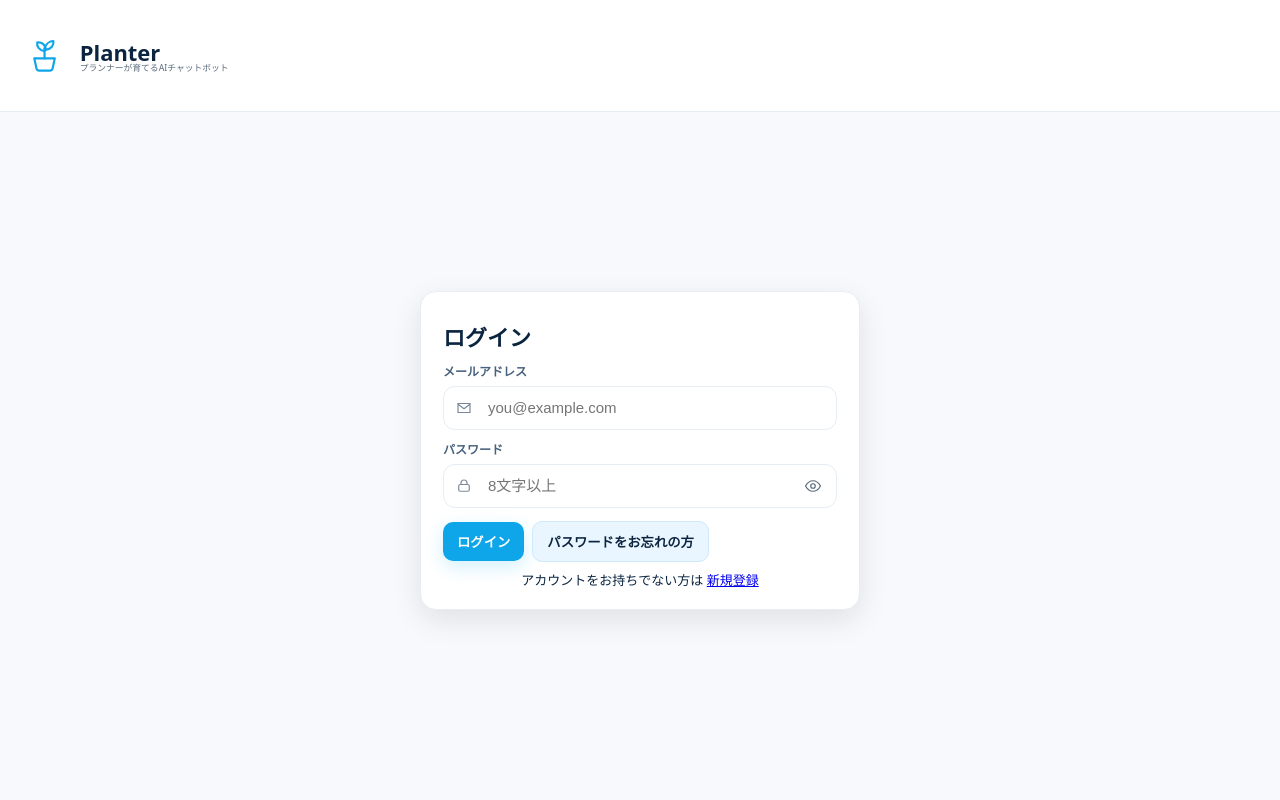
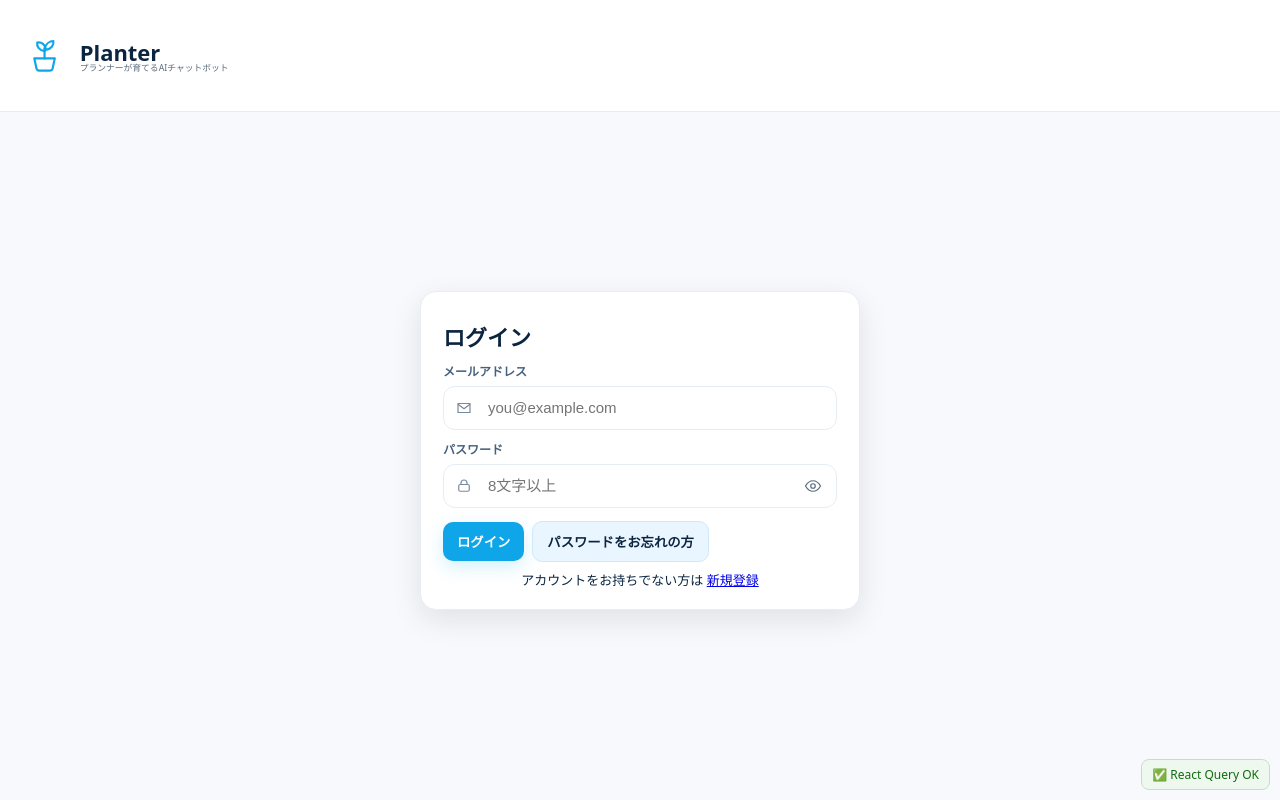
Before and after one commit to m-ota618/shachoai, a React (Vite) app: page /login in a window 1280 px wide. Built offline with nearby package versions, Linux system fonts and the light colour scheme; no server answers.

Commit message:
feat: 管理画面

```diff
--- a/package.json
+++ b/package.json
@@ -11,6 +11,8 @@
   },
   "dependencies": {
     "@supabase/supabase-js": "^2.57.4",
+    "@tanstack/react-query": "^5.90.2",
+    "idb-keyval": "^6.2.2",
     "lucide-react": "^0.344.0",
     "react": "^18.3.1",
     "react-dom": "^18.3.1",
--- a/src/main.tsx
+++ b/src/main.tsx
@@ -2,9 +2,27 @@
 import React from "react";
 import { createRoot } from "react-dom/client";
 import { BrowserRouter } from "react-router-dom";
-import Router from "./router.tsx";
-import ErrorBoundary from "./ErrorBoundary.tsx";
+import Router from "./router";
+import ErrorBoundary from "./ErrorBoundary";
 import "./index.css";
+
+/* === TanStack Query === */
+import {
+  QueryClient,
+  QueryClientProvider,
+  useQueryClient, // ★ 追加：Beacon 用
+} from "@tanstack/react-query";
+// import { ReactQueryDevtools } from "@tanstack/react-query-devtools";
+
+const queryClient = new QueryClient({
+  defaultOptions: {
+    queries: {
+      retry: 1,                   // まずは控えめ
+      refetchOnWindowFocus: false, // 予期せぬ再フェッチを抑止
+      staleTime: 0,
+    },
+  },
+});
 
 /* ★ ヘッダ影の強弱をスクロールで切替える */
 function ChromeFX() {
@@ -23,14 +41,46 @@ function ChromeFX() {
   return null;
 }
 
+/* ★ Provider 配線確認用（後で削除OK） */
+function QueryBeacon() {
+  const qc = useQueryClient();
+  React.useEffect(() => {
+    console.info("[RQ] QueryClient ready:", !!qc);
+  }, [qc]);
+  return (
+    <div
+      style={{
+        position: "fixed",
+        right: 10,
+        bottom: 10,
+        padding: "6px 10px",
+        borderRadius: 8,
+        background: "#eef8ee",
+        color: "#126b12",
+        border: "1px solid #bfe3bf",
+        fontSize: 12,
+        zIndex: 9999,
+      }}
+      aria-label="React Query 接続状態"
+    >
+      ✅ React Query OK
+    </div>
+  );
+}
+
 createRoot(document.getElementById("root")!).render(
   <React.StrictMode>
+    <QueryClientProvider client={queryClient}>
       <ErrorBoundary>
         {/* ★ 影コントローラを全ページで有効化 */}
         <ChromeFX />
         <BrowserRouter>
           <Router />
         </BrowserRouter>
+        {/* ★ 一時的な可視ビーコン（OKになったら削除可） */}
+        <QueryBeacon />
       </ErrorBoundary>
+      {/* <ReactQueryDevtools initialIsOpen={false} /> */}
+    </QueryClientProvider>
   </React.StrictMode>
 );
```
Also changed, not shown: src/lib/queryClient.ts (added, +18 -0 lines), 1 other file (tests, documents, lock files or other folders). Lines whose indentation alone changed are shown as unchanged.
